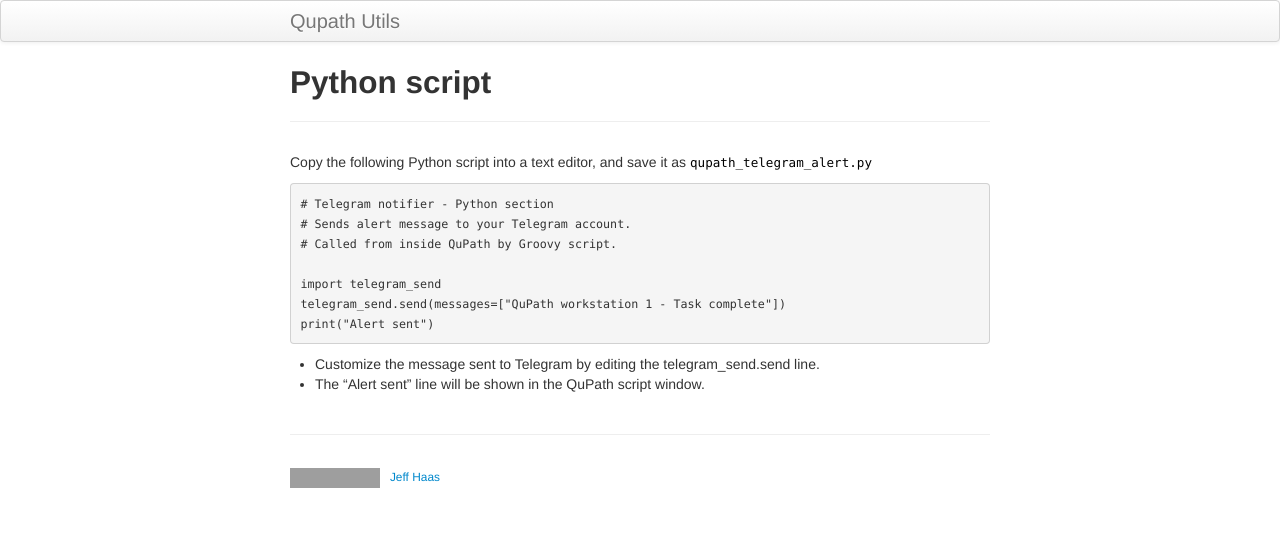
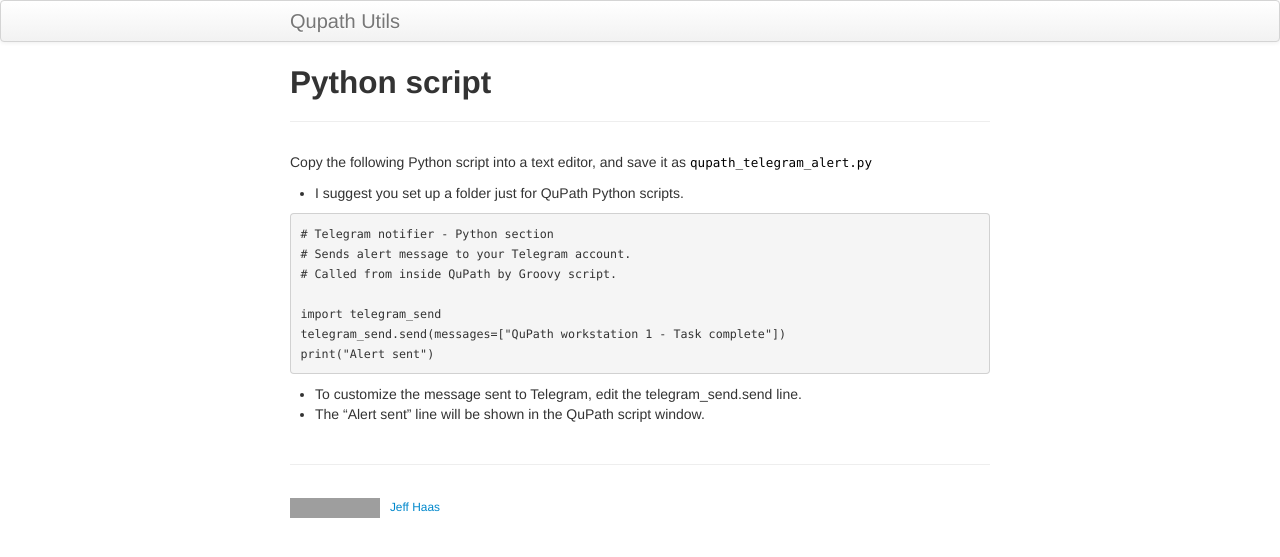
Before and after one commit to Jeff-Haas/qupath_utils, a Jekyll site: the page built from pages/python_script.md, in a window 1280 px wide. Shown: the top 557 px of the page. Built offline with Jekyll 4.4.1, drawn with Linux system fonts in a browser that asks for light colours; grey boxes are pictures that could not be loaded.

Commit message:
Update python_script.md

````diff
--- a/pages/python_script.md
+++ b/pages/python_script.md
@@ -6,6 +6,7 @@ title: Python script
 Copy the following Python script into a text editor, and save it as
 `qupath_telegram_alert.py`
 
+- I suggest you set up a folder just for QuPath Python scripts.
 
 ```
 # Telegram notifier - Python section
@@ -16,5 +17,5 @@ import telegram_send
 telegram_send.send(messages=["QuPath workstation 1 - Task complete"])
 print("Alert sent")
 ```
-- Customize the message sent to Telegram by editing the telegram_send.send line.
+- To customize the message sent to Telegram, edit the telegram_send.send line.
 - The "Alert sent" line will be shown in the QuPath script window.
````
